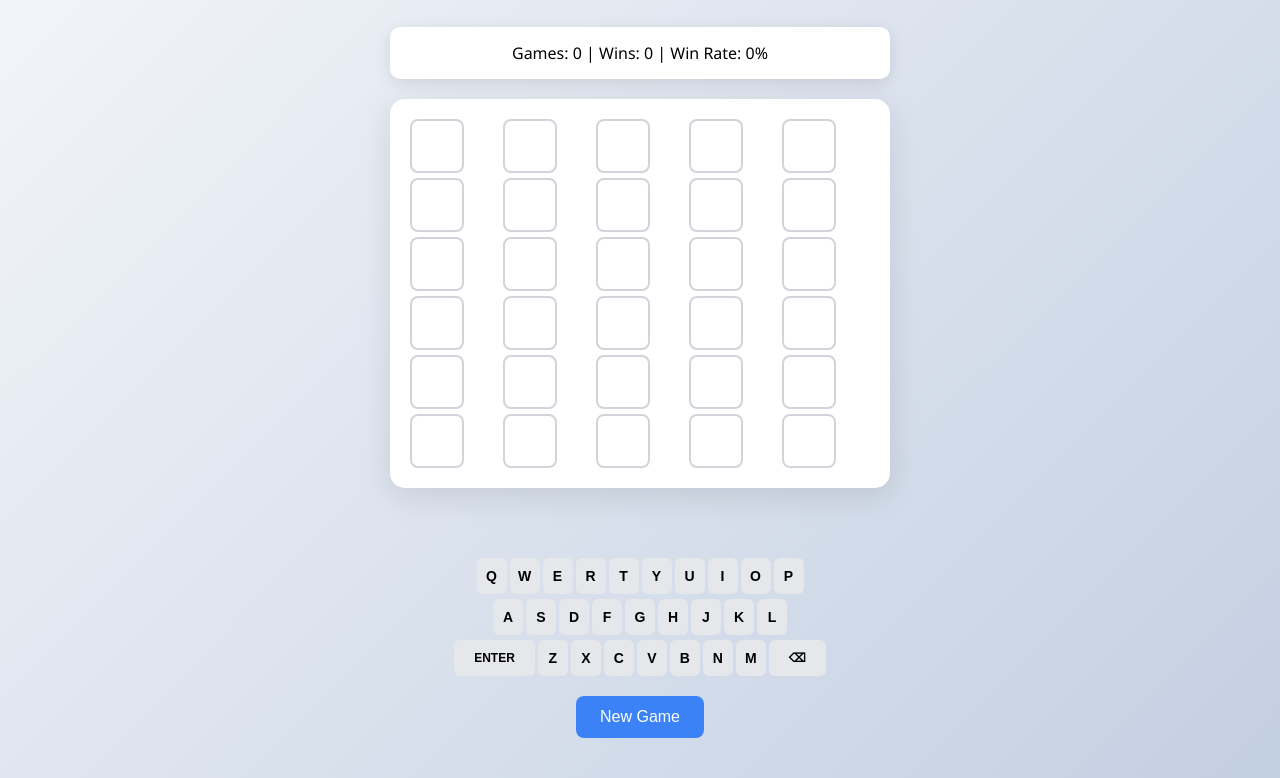
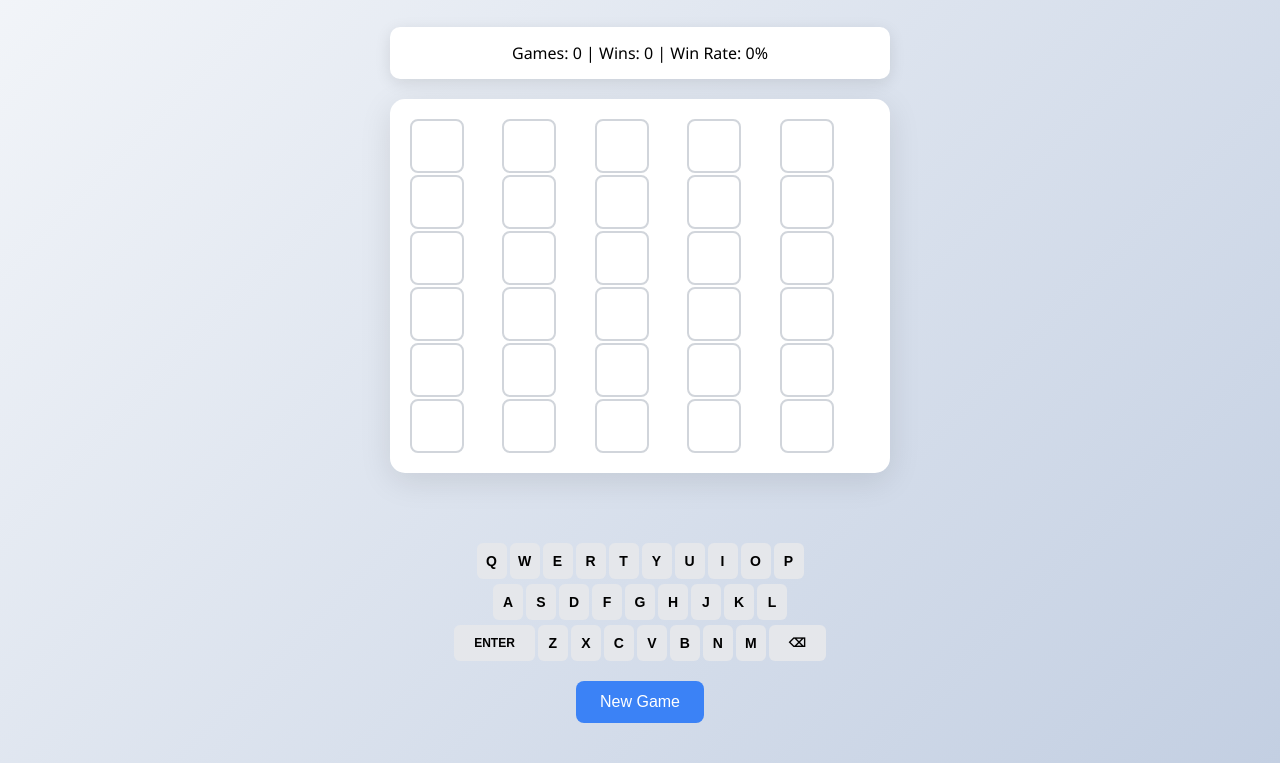
Before and after one commit to asynchronaut/wedding-games, a plain HTML site: page index.html in a window 1280 px wide. Shown: the part 143-921 px from the top of the page. Drawn offline with Linux system fonts and the light colour scheme.

Commit message:
Update index.html
Fix word list to only 5 letter words
Add key coloring

```diff
--- a/index.html
+++ b/index.html
@@ -32,7 +32,7 @@
         .game-board {
             display: grid;
             grid-template-rows: repeat(6, 1fr);
-            gap: 5px;
+            gap: 2px;
             margin: 20px 0;
             padding: 20px;
             background: white;
@@ -43,7 +43,7 @@
         .word-row {
             display: grid;
             grid-template-columns: repeat(5, 1fr);
-            gap: 5px;
+            gap: 2px;
         }
 
         .letter-box {
@@ -212,12 +212,12 @@
     <button class="new-game" onclick="newGame()">New Game</button>
 
     <script>
-        // Wedding-themed word list (you can customize these!)
+        // Wedding-themed word list (only 5-letter words!)
         const WORD_LIST = [
-            'LOVE', 'RING', 'MARRY', 'DANCE', 'BRIDE', 'GROOM', 'VOWS', 'KISS',
-            'PARTY', 'TOAST', 'HAPPY', 'SWEET', 'HEART', 'BLISS', 'UNITE',
-            'ROSES', 'MUSIC', 'SMILE', 'FAITH', 'HONOR', 'DREAM', 'MAGIC',
-            'BRIDAL', 'CHAPEL', 'FLOWER', 'SACRED', 'GOLDEN', 'SILVER'
+            'MARRY', 'DANCE', 'BRIDE', 'GROOM', 'PARTY', 'TOAST', 'HAPPY', 'SWEET',
+            'HEART', 'BLISS', 'UNITE', 'ROSES', 'MUSIC', 'SMILE', 'FAITH', 'HONOR',
+            'DREAM', 'MAGIC', 'RINGS', 'VOWEL', 'ROYAL', 'GRACE', 'CHARM', 'LOVED',
+            'ADORE', 'CRUSH', 'SPARK', 'GLEAM', 'SHINE', 'PEACE', 'CLOSE', 'TRUST'
         ];
 
         let currentWord = '';
@@ -336,7 +336,13 @@
             keys.forEach(key => {
                 if (key.textContent === letter) {
                     key.classList.remove('correct', 'present', 'absent');
-                    key.classList.add(result);
+                    // If letter is in the word (correct or present), make it green
+                    // If letter is not in the word (absent), make it dark
+                    if (result === 'correct' || result === 'present') {
+                        key.classList.add('correct');
+                    } else {
+                        key.classList.add('absent');
+                    }
                 }
             });
         }
```
